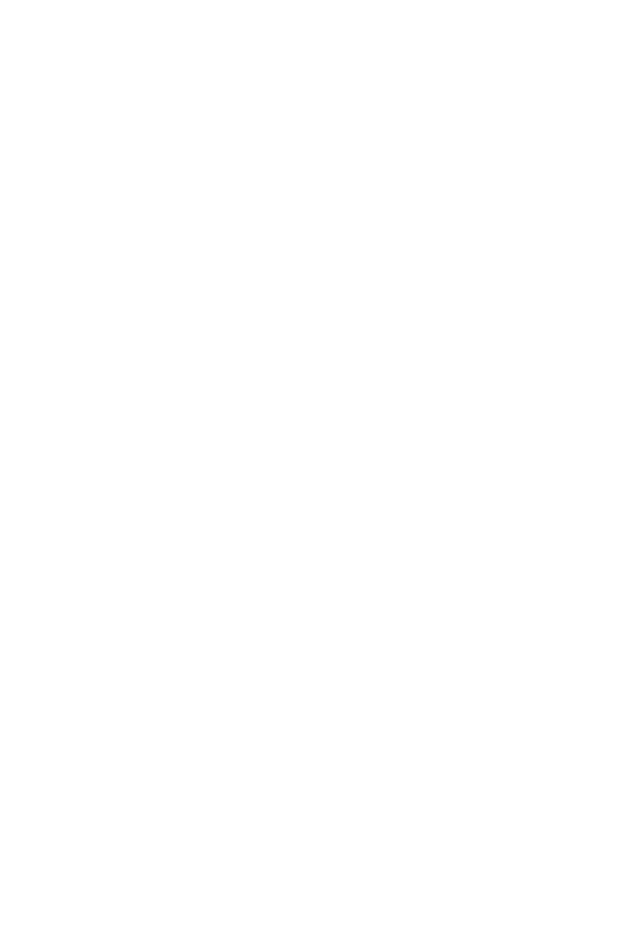
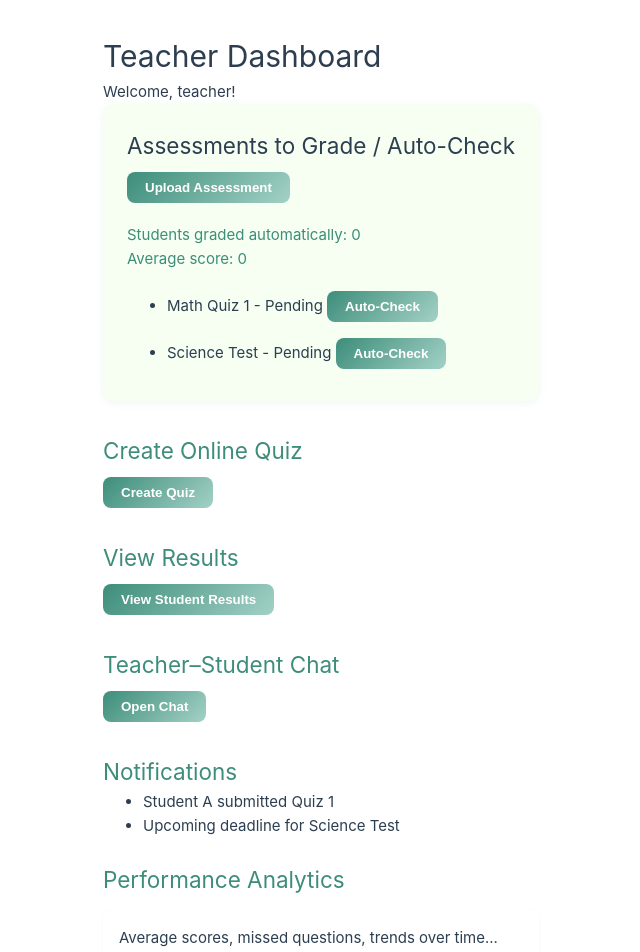
Before and after one commit to UshyneEsclamado/IntelliGrade, a Vue app in the folder intelligrade/: page /teacher-dashboard in a window 1280 px wide. Before the commit this address had no page. Shown: the top 952 px of the page, without its empty margins (69-709 px from the left). Before the commit the page ends 800 px from the top, so only its background shows below. Built offline with nearby package versions, Linux system fonts and the light colour scheme.

Commit message:
update teacher dashboard

```diff
--- a/intelligrade/src/router/index.ts
+++ b/intelligrade/src/router/index.ts
@@ -5,6 +5,8 @@
 import Signup from '@/views/Signup.vue'
 import SignupStudent from '@/views/SignupStudent.vue'
 import RoleSelection from '@/views/RoleSelection.vue'
+import StudentDashboard from '@/views/StudentDashboard.vue'
+import TeacherDashboard from '@/views/TeacherDashboard.vue'
 
 const router = createRouter({
   history: createWebHistory(import.meta.env.BASE_URL),
@@ -13,7 +15,9 @@
     { path: '/login', name: 'login', component: Login },
     { path: '/signup', name: 'signup', component: Signup },
     { path: '/signup-student', name: 'signupStudent', component: SignupStudent },
-    { path: '/role-selection', name: 'roleSelection', component: RoleSelection }
+    { path: '/role-selection', name: 'roleSelection', component: RoleSelection },
+    { path: '/student-dashboard', name: 'studentDashboard', component: StudentDashboard, meta: { requiresAuth: true } },
+    { path: '/teacher-dashboard', name: 'teacherDashboard', component: TeacherDashboard, meta: { requiresAuth: true } }
   ]
 })
 
--- a/intelligrade/src/views/Login.vue
+++ b/intelligrade/src/views/Login.vue
@@ -56,7 +56,7 @@
           <svg v-if="!isLoading" width="16" height="16" viewBox="0 0 24 24" fill="currentColor">
             <path d="M10,17V14H3V10H10V7L15,12L10,17M10,2H19A2,2 0 0,1 21,4V20A2,2 0 0,1 19,22H10A2,2 0 0,1 8,20V18H10V20H19V4H10V6H8V4A2,2 0 0,1 10,2Z"/>
           </svg>
-          {{ isLoading ? 'Signing In...' : 'Login' }}
+          {{ isLoading ? 'Logging in...' : 'Login' }}
         </button>
       </form>
 
@@ -73,6 +73,7 @@
 </template>
 
 <script>
+
 export default {
   name: 'Login',
   data() {
--- a/intelligrade/src/views/Signup.Vue
+++ b/intelligrade/src/views/Signup.Vue
@@ -83,6 +83,8 @@
           </svg>
           {{ isLoading ? 'Creating Account...' : 'Create Account' }}
         </button>
+
+        <div v-if="error" class="error-message">{{ error }}</div>
       </form>
 
       <div class="login-section">
@@ -94,6 +96,8 @@
 </template>
 
 <script>
+import { supabase } from '../supabase'
+
 export default {
   name: 'Signup',
   data() {
@@ -102,40 +106,55 @@
       email: '',
       password: '',
       confirmPassword: '',
-      isLoading: false
+      isLoading: false,
+      error: null,
+      role: 'teacher' // Default role, you can add a dropdown for student/teacher
     }
   },
   methods: {
     async handleSignup() {
       if (!this.fullName || !this.email || !this.password || !this.confirmPassword) {
-        alert('Please fill in all fields');
-        return;
+        this.error = 'Please fill in all fields'
+        return
       }
-
       if (this.password !== this.confirmPassword) {
-        alert('Passwords do not match');
-        return;
+        this.error = 'Passwords do not match'
+        return
       }
-
-      this.isLoading = true;
-
+      this.isLoading = true
+      this.error = null
       try {
-        console.log('Signup attempt:', {
-          fullName: this.fullName,
+        // Create user in Supabase Auth
+        const { data, error } = await supabase.auth.signUp({
           email: this.email,
           password: this.password
-        });
-
-        await new Promise(resolve => setTimeout(resolve, 2000));
-
-        // Handle successful signup
-        // this.$router.push('/login');
-
+        })
+        if (error || !data.user) throw error || new Error('Signup failed')
+        // Insert profile
+        const { error: profileError } = await supabase
+          .from('profiles')
+          .insert([{
+            id: data.user.id,
+            full_name: this.fullName,
+            role: this.role
+          }])
+        if (profileError) throw profileError
+        // Save session and redirect
+        localStorage.setItem('user', JSON.stringify(data.user))
+        localStorage.setItem('profile', JSON.stringify({
+          id: data.user.id,
+          full_name: this.fullName,
+          role: this.role
+        }))
+        if (this.role === 'student') {
+          this.$router.push('/student-dashboard')
+        } else {
+          this.$router.push('/teacher-dashboard')
+        }
       } catch (error) {
-        console.error('Signup error:', error);
-        alert('Signup failed. Please try again.');
+        this.error = error?.message || 'Signup failed. Please try again.'
       } finally {
-        this.isLoading = false;
+        this.isLoading = false
       }
     }
   }
@@ -378,7 +397,7 @@
   .auth-box {
     padding: 30px;
     max-width: 400px;
-    margin: 15px;
+   margin: 30px auto;
   }
 
   .signup-form {
@@ -386,13 +405,14 @@
   }
 }
 
-@media (max-height: 700px) {
+@media (max-height: 768px) {
   .auth-wrapper {
     align-items: flex-start;
+    padding-top: 30px;
   }
 
   .auth-box {
-    margin: 20px auto;
+    margin-top: 20px; /* ma-respect na ni */
   }
 }
 </style>
--- a/intelligrade/src/views/SignupStudent.vue
+++ b/intelligrade/src/views/SignupStudent.vue
@@ -105,28 +105,29 @@
   },
   methods: {
     async handleSignup() {
-      // Validate required fields
-      if (!this.fullName || !this.email || !this.password) {
-        this.error = "Full Name, Email, and Password are required";
+      if (!this.fullName || !this.email || !this.password || !this.studentId || !this.courseYear) {
+        this.error = "Please fill in all fields";
         return;
       }
 
       this.isLoading = true;
+      this.error = "";
 
-      // Sign up with Supabase
-      const { data: user, error } = await supabase.auth.signUp({
-        email: this.email,
-        password: this.password
-      });
+      try {
+        // Sign up with Supabase Auth
+        const { data, error } = await supabase.auth.signUp({
+          email: this.email,
+          password: this.password
+        });
 
-      if (error) {
-        this.error = error.message;
-        this.isLoading = false;
-      } else {
-        // Insert additional student info into profiles table
+        if (error || !data.user) {
+          throw error || new Error("Signup failed");
+        }
+
+        // Insert student profile
         const { error: profileError } = await supabase.from("profiles").insert([
           {
-            id: user.user.id,
+            id: data.user.id,
             full_name: this.fullName,
             role: "student",
             student_id: this.studentId,
@@ -134,13 +135,23 @@
           }
         ]);
 
-        if (profileError) {
-          this.error = profileError.message;
-          this.isLoading = false;
-        } else {
-          alert("Signup successful! Please check your email to confirm.");
-          this.$router.push("/login");
-        }
+        if (profileError) throw profileError;
+
+        // Save session and redirect to student dashboard
+        localStorage.setItem("user", JSON.stringify(data.user));
+        localStorage.setItem("profile", JSON.stringify({
+          id: data.user.id,
+          full_name: this.fullName,
+          role: "student",
+          student_id: this.studentId,
+          course_year: this.courseYear
+        }));
+
+        this.$router.push("/student-dashboard");
+      } catch (error) {
+        this.error = error?.message || "Signup failed. Please try again.";
+      } finally {
+        this.isLoading = false;
       }
     }
   }
--- /dev/null
+++ b/intelligrade/src/views/StudentDashboard.vue
@@ -0,0 +1,12 @@
+<template>
+  <div>
+    <h1>Student Dashboard</h1>
+    <p>Welcome, student!</p>
+  </div>
+</template>
+
+<script>
+export default {
+  name: "StudentDashboard"
+}
+</script>
--- /dev/null
+++ b/intelligrade/src/views/TeacherDashboard.vue
@@ -0,0 +1,134 @@
+<template>
+  <div class="dashboard-wrapper">
+    <h1>Teacher Dashboard</h1>
+    <p>Welcome, teacher!</p>
+
+    <!-- Core Feature: Assessments to Grade / Auto-Check -->
+    <section class="core-feature">
+      <h2>Assessments to Grade / Auto-Check</h2>
+      <button @click="uploadAssessment">Upload Assessment</button>
+      <div class="stats">
+        <p>Students graded automatically: {{ stats.autoGradedCount }}</p>
+        <p>Average score: {{ stats.averageScore }}</p>
+      </div>
+      <ul>
+        <li v-for="assessment in assessmentsToGrade" :key="assessment.id">
+          {{ assessment.title }} - {{ assessment.status }}
+          <button @click="gradeAssessment(assessment.id)">Auto-Check</button>
+        </li>
+      </ul>
+    </section>
+
+    <!-- Secondary Features -->
+    <section class="secondary-features">
+      <h2>Create Online Quiz</h2>
+      <button @click="createQuiz">Create Quiz</button>
+
+      <h2>View Results</h2>
+      <button @click="viewResults">View Student Results</button>
+
+      <h2>Teacher–Student Chat</h2>
+      <button @click="openChat">Open Chat</button>
+
+      <h2>Notifications</h2>
+      <ul>
+        <li v-for="note in notifications" :key="note.id">{{ note.message }}</li>
+      </ul>
+
+      <h2>Performance Analytics</h2>
+      <!-- Placeholder for analytics graphs -->
+      <div class="analytics-graphs">
+        <p>Average scores, missed questions, trends over time...</p>
+      </div>
+    </section>
+  </div>
+</template>
+
+<script>
+export default {
+  name: "TeacherDashboard",
+  data() {
+    return {
+      assessmentsToGrade: [
+        // Example data
+        { id: 1, title: "Math Quiz 1", status: "Pending" },
+        { id: 2, title: "Science Test", status: "Pending" }
+      ],
+      stats: {
+        autoGradedCount: 0,
+        averageScore: 0
+      },
+      notifications: [
+        // Example notifications
+        { id: 1, message: "Student A submitted Quiz 1" },
+        { id: 2, message: "Upcoming deadline for Science Test" }
+      ]
+    }
+  },
+  methods: {
+    uploadAssessment() {
+      // Logic for uploading assessment
+      alert("Upload Assessment clicked");
+    },
+    gradeAssessment(id) {
+      // Logic for auto-checking assessment
+      alert(`Auto-Check for assessment ${id}`);
+    },
+    createQuiz() {
+      // Logic for creating quiz
+      alert("Create Quiz clicked");
+    },
+    viewResults() {
+      // Logic for viewing results
+      alert("View Results clicked");
+    },
+    openChat() {
+      // Logic for opening chat
+      alert("Open Chat clicked");
+    }
+  }
+}
+</script>
+
+<style scoped>
+.dashboard-wrapper {
+  max-width: 900px;
+  margin: 0 auto;
+  padding: 32px;
+}
+.core-feature {
+  background: #f6fff2;
+  border-radius: 12px;
+  padding: 24px;
+  margin-bottom: 32px;
+  box-shadow: 0 2px 8px rgba(61,141,122,0.08);
+}
+.secondary-features > h2 {
+  margin-top: 24px;
+  color: #3D8D7A;
+}
+.stats {
+  margin: 12px 0;
+  color: #3D8D7A;
+}
+.analytics-graphs {
+  background: #fff;
+  border-radius: 8px;
+  padding: 16px;
+  margin-top: 12px;
+  box-shadow: 0 1px 4px rgba(61,141,122,0.06);
+}
+button {
+  background: linear-gradient(135deg, #3D8D7A, #A3D1C6);
+  color: #fff;
+  border: none;
+  border-radius: 8px;
+  padding: 8px 18px;
+  margin: 8px 0;
+  cursor: pointer;
+  font-weight: 600;
+}
+button:hover {
+  opacity: 0.85;
+}
+</style>
```
Also changed, not shown: intelligrade/src/views/sections/AssessmentsSection.vue (added, +14 -0 lines), intelligrade/src/views/sections/QuizCreator.vue (added, +12 -0 lines).
